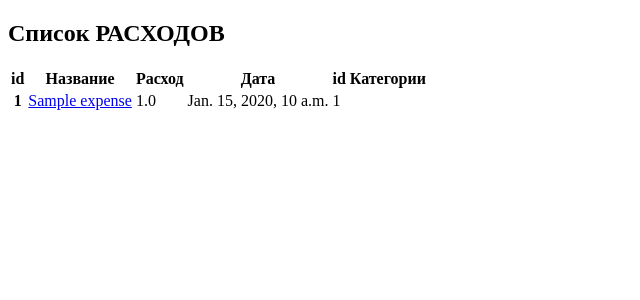
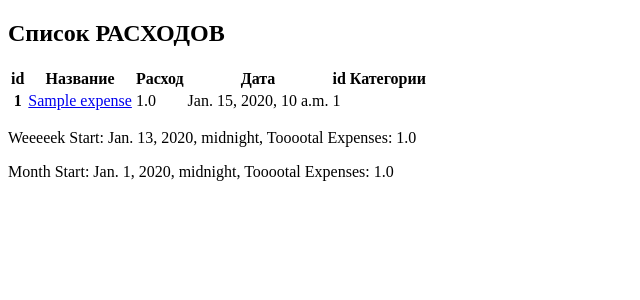
Before and after one commit to Gertrudekapllan/Expenses, a Django app: page /expense/list in a window 1280 px wide. Shown: the part 60-360 px from the top of the page, without its empty margins (0-640 px from the left). Run offline with Django 4.2, Linux system fonts and the light colour scheme; tables that the repository leaves empty hold one stand-in row (values such as "Sample post").

Commit message:
third commit!!!

```diff
--- a/expense/forms.py
+++ b/expense/forms.py
@@ -6,10 +6,13 @@ from expense.models import Expense
 class ExpenseForm(forms.Form):
     title = forms.CharField(max_length=100)
     expense = forms.FloatField()
+    created = forms.DateTimeField(input_formats=True)
+
 
     def save(self):
         new_expense = Expense.objects.create(
             title=self.cleaned_data['title'],
-            expense=self.cleaned_data['expense']
+            expense=self.cleaned_data['expense'],
+            created=self.cleaned_data['created']
         )
         return new_expense
--- a/expense/models.py
+++ b/expense/models.py
@@ -12,7 +12,7 @@ class Category(models.Model):
 class Expense(models.Model):
     title = models.CharField(max_length=100)
     expense = models.FloatField()
-    created = models.DateTimeField(auto_now_add=True)
+    created = models.DateTimeField(auto_now_add=False)
     category = models.ForeignKey('Category', null=True, blank=True, on_delete=models.CASCADE)
 
     def __str__(self):
--- a/expense/views.py
+++ b/expense/views.py
@@ -1,11 +1,41 @@
+from django.db.models.functions import ExtractYear, ExtractWeek, datetime, TruncMonth
 from django.shortcuts import render, redirect
-
+from django.db.models import Count, Sum
+from django.db.models.functions import TruncWeek
 from expense.forms import ExpenseForm
 from expense.models import Expense
 
 
 def expense_list(request):
     expenses = Expense.objects.all()
+    expenses_weeks = (
+        Expense.objects.annotate(
+            week_start=TruncWeek('created'),
+        )
+        .values('week_start')
+        .annotate(total_expenses=Sum('expense'))
+        .order_by('week_start')
+    )
+    expenses_monthly = (
+        Expense.objects.annotate(
+            month_start=TruncMonth('created'),
+        )
+        .values('month_start')
+        .annotate(total_expenses=Sum('expense'))
+        .order_by('month_start')
+    )
+
+    week_data = []
+    month_data = []
+    for record in expenses_weeks:
+        week_start = record['week_start']
+        total_expenses = record['total_expenses']
+        week_data.append({'week_start': week_start, 'total_expenses': total_expenses})
+    for rec in expenses_monthly:
+        month_start = rec['month_start']
+        total_expenses = rec['total_expenses']
+        month_data.append({'month_start': month_start, 'total_expenses': total_expenses})
+
     return render(request, 'expense/expense-list.html', locals())
 
 
@@ -14,8 +44,9 @@ def expense_create(request):
         form = ExpenseForm(request.POST, request.FILES)
         if form.is_valid():
             expense = Expense.objects.create(
-                title = form.cleaned_data["title"],
-                expense = form.cleaned_data["expense"],
+                title=form.cleaned_data["title"],
+                expense=form.cleaned_data["expense"],
+                created=form.cleaned_data["created"],
             )
         return redirect("expense:expense-list")
     else:
--- a/templates/expense/expense-list.html
+++ b/templates/expense/expense-list.html
@@ -18,17 +18,31 @@
             <tbody>
             {% for data in expenses %}
                 <tr>
-          <th scope="row">{{data.id}}</th>
+                    <th scope="row">{{ data.id }}</th>
                     <td>
-            <a href="{% url 'expense:expense-list' %}">{{data.title}}</a>
+                        <a href="{% url 'expense:expense-list' %}">{{ data.title }}</a>
                     </td>
-          <td>{{data.expense}}</td>
-          <td>{{data.created}}</td>
-          <td>{{data.category_id}}</td>
+                    <td>{{ data.expense }}</td>
+                    <td>{{ data.created }}</td>
+                    <td>{{ data.category_id }}</td>
                 </tr>
 
             {% endfor %}
             </tbody>
         </table>
+        <div>
+            {% for week in week_data %}
+                <div>
+                    <p>Weeeeek Start: {{ week.week_start }}, Tooootal Expenses: {{ week.total_expenses }}</p>
+                </div>
+            {% endfor %}
+        </div>
+        <div>
+            {% for month in month_data %}
+                <div>
+                    <p>Month Start: {{ month.month_start }}, Tooootal Expenses: {{ month.total_expenses }}</p>
+                </div>
+            {% endfor %}
+        </div>
     </main>
 {% endblock content %}
```
Lines whose indentation alone changed are shown as unchanged.
